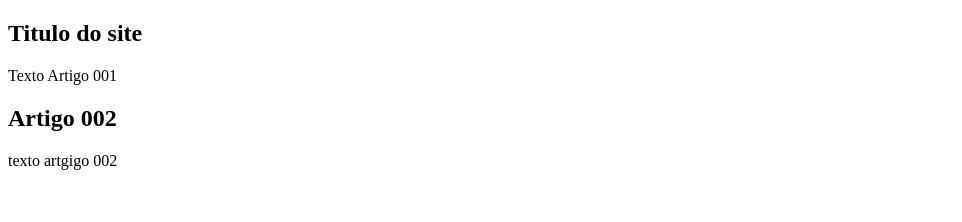
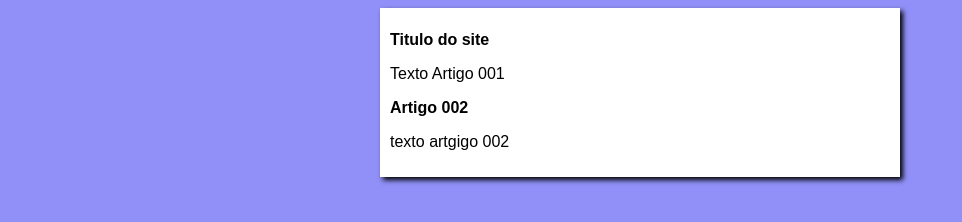
Before and after one commit to daniellaborba/projeto-site, a plain HTML site: page index.html in a window 1280 px wide. Shown: the whole page, without its empty margins (0-962 px from the left). Drawn offline with Linux system fonts and the light colour scheme.

Commit message:
iniciei o design

```diff
--- /dev/null
+++ b/estilos/style.css
@@ -0,0 +1,14 @@
+*{
+    font-family: Arial, Helvetica, sans-serif;
+    font-size: 16px;
+}
+body {
+    background-color: rgb(144, 144, 248);
+}
+main {
+    background-color: white;
+    width: 500px ;
+    margin: auto;
+    padding: 10px;
+    box-shadow: 3px 3px 5px rgb(0, 0, 0)
+}
--- a/index.html
+++ b/index.html
@@ -5,6 +5,7 @@
     <meta http-equiv="X-UA-Compatible" content="IE=edge">
     <meta name="viewport" content="width=device-width, initial-scale=1.0">
     <title>Titulo do site </title>
+    <link rel="stylesheet" href="estilos/style.css">
 </head>
 <body>
     <main>
```
